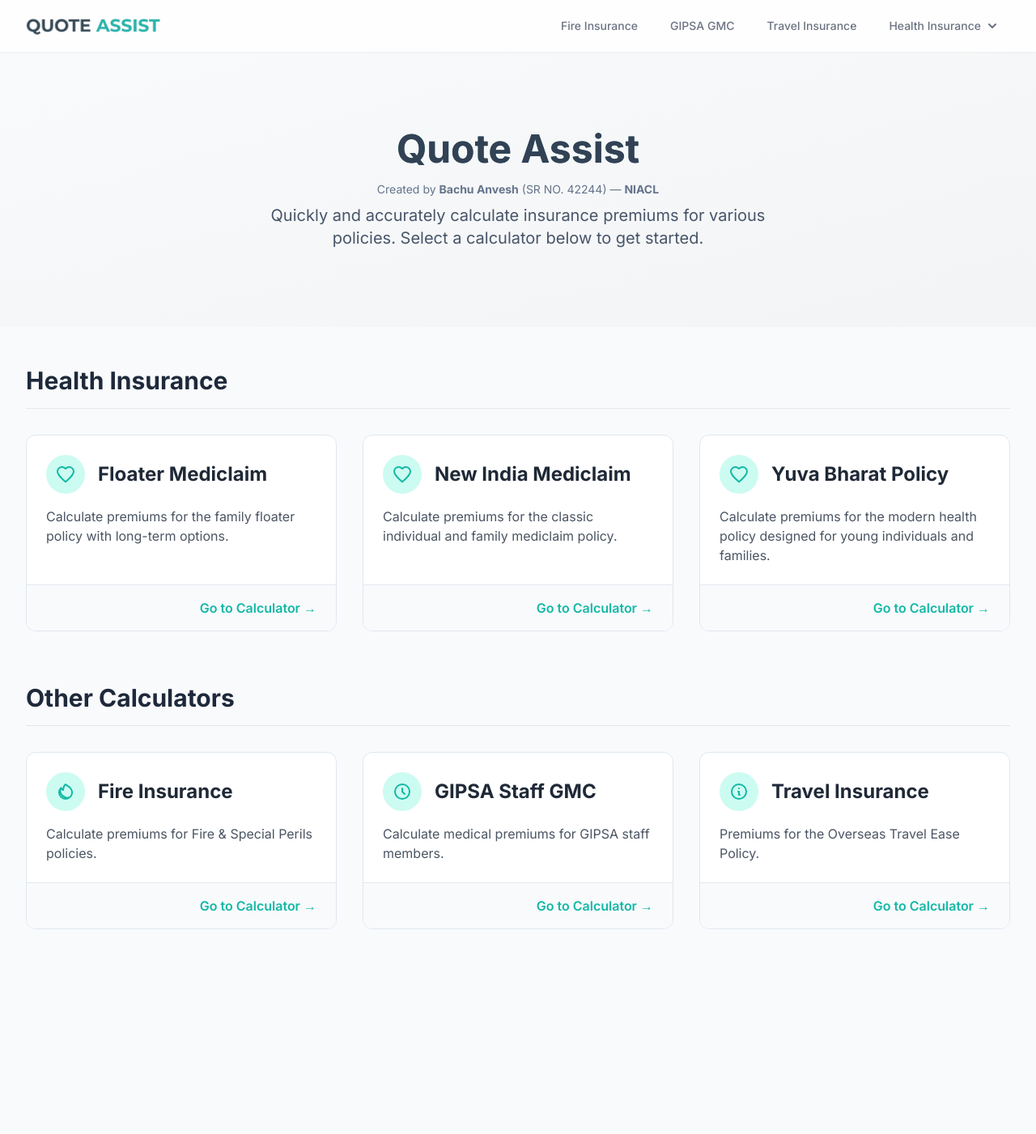
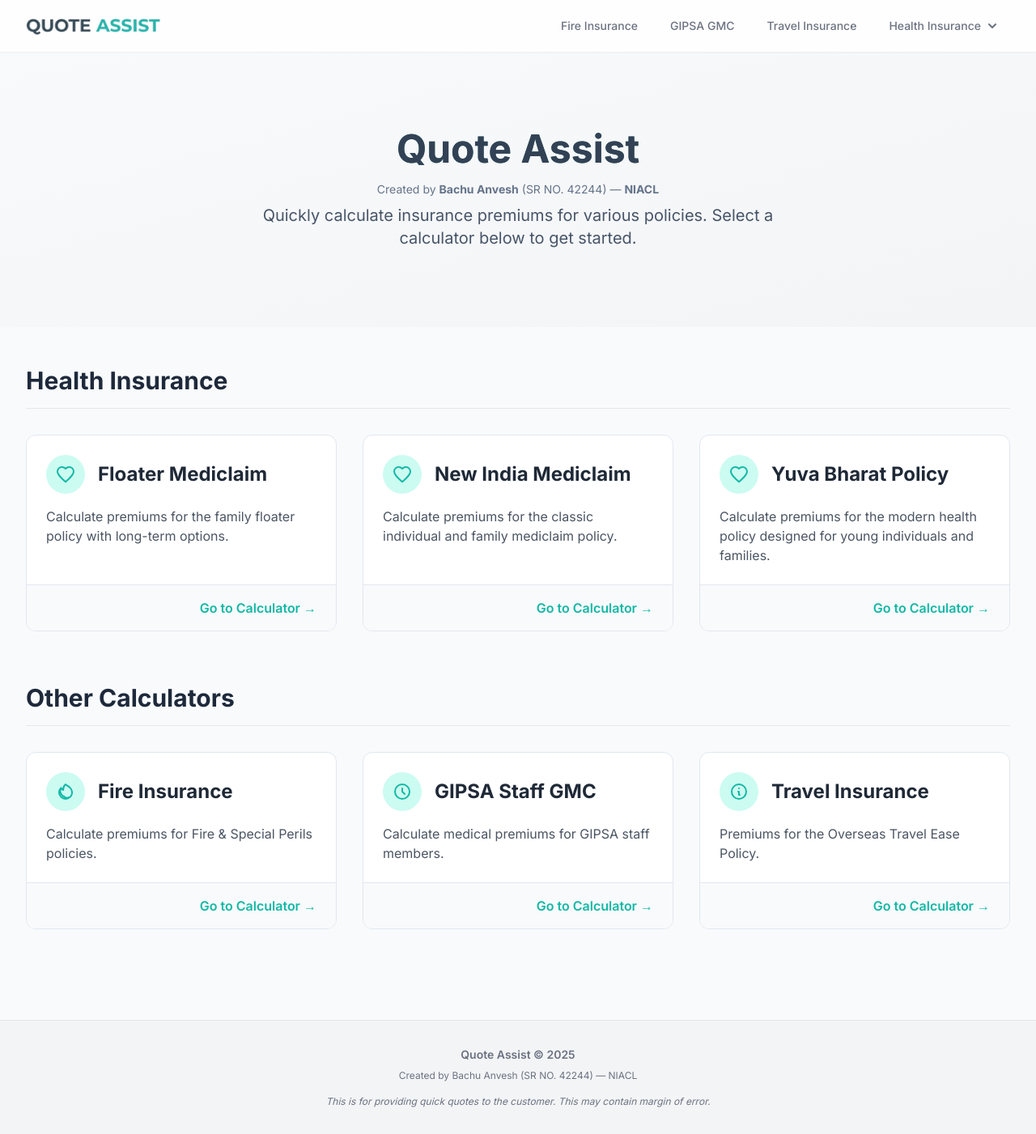
Before and after one commit to Anvesh183/premium-calc, a React (Create React App) app: page / in a window 1280 px wide. Shown: the whole page at 81% size. Before the commit the page ends 1196 px from the top, so only its background shows below. Built offline with nearby package versions, Linux system fonts and the light colour scheme.

Commit message:
added footer and change in content on landing page

```diff
--- a/src/App.js
+++ b/src/App.js
@@ -8,6 +8,7 @@
 import { motion } from "framer-motion";
 import Navbar from "./components/common/Navbar";
 import Spinner from "./components/common/Spinner";
+import Footer from "./components/common/Footer"; // Import the new Footer component
 
 const LandingPage = lazy(() => import("./pages/LandingPage"));
 const FireInsuranceCalculator = lazy(() =>
@@ -26,9 +27,10 @@
 const YuvaBharatCalculator = lazy(() => import("./pages/YuvaBharatCalculator"));
 
 const AppLayout = () => (
-  <>
+  <div className="flex flex-col min-h-screen">
     <Navbar />
     <motion.main
+      className="flex-grow"
       initial={{ opacity: 0, y: 20 }}
       animate={{ opacity: 1, y: 0 }}
       exit={{ opacity: 0, y: -20 }}
@@ -36,7 +38,8 @@
     >
       <Outlet />
     </motion.main>
-  </>
+    <Footer />
+  </div>
 );
 
 function App() {
--- /dev/null
+++ b/src/components/common/Footer.js
@@ -0,0 +1,24 @@
+import React from "react";
+
+const Footer = () => {
+  const currentYear = new Date().getFullYear();
+
+  return (
+    <footer className="bg-gray-100 border-t border-gray-200 mt-16">
+      <div className="max-w-7xl mx-auto py-8 px-4 sm:px-6 lg:px-8 text-center text-gray-500">
+        <p className="text-sm font-semibold">
+          Quote Assist &copy; {currentYear}
+        </p>
+        <p className="text-xs mt-2">
+          Created by Bachu Anvesh (SR NO. 42244) — NIACL
+        </p>
+        <p className="text-xs mt-4 italic max-w-2xl mx-auto">
+          This is for providing quick quotes to the customer. This may contain
+          margin of error.
+        </p>
+      </div>
+    </footer>
+  );
+};
+
+export default Footer;
--- a/src/pages/LandingPage.js
+++ b/src/pages/LandingPage.js
@@ -118,8 +118,8 @@
           animate={{ y: 0, opacity: 1 }}
           transition={{ duration: 0.5, delay: 0.1 }}
         >
-          Quickly and accurately calculate insurance premiums for various
-          policies. Select a calculator below to get started.
+          Quickly calculate insurance premiums for various policies. Select a
+          calculator below to get started.
         </motion.p>
       </div>
 
```
